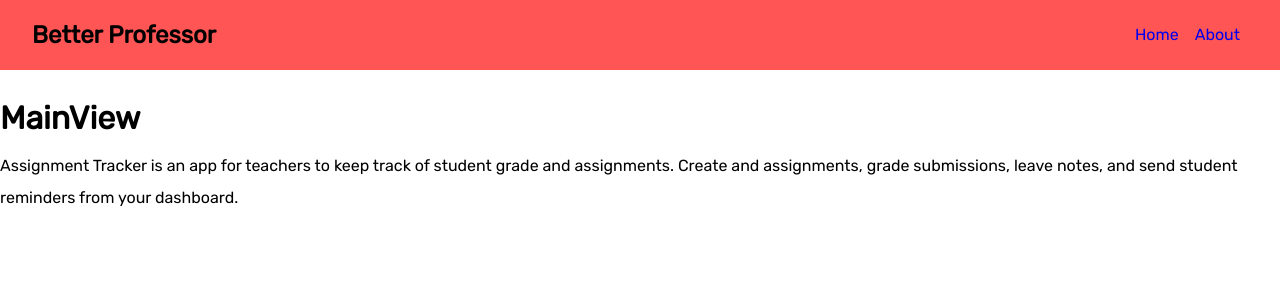
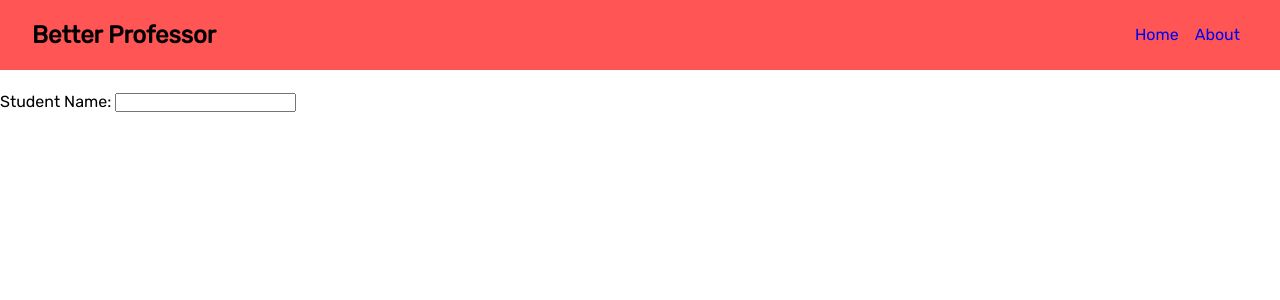
Before and after one commit to derpwanda/betterprof, a React (Create React App) app in the folder assigntracker/: page / in a window 1280 px wide. Shown: the top 300 px of the page. Built offline with nearby package versions, Linux system fonts and the light colour scheme.

Commit message:
basic form handling successful

```diff
--- a/assigntracker/src/App.js
+++ b/assigntracker/src/App.js
@@ -13,8 +13,8 @@ class App extends Component {
                     <Navigation title='Better Professor' />
                     <div>
                         <Route exact path='/about' component={About} />
+                        <Route exact path='/' component={MainView} />
                     </div>
-                    <MainView />
                 </div>
             </Router>
         );
--- a/assigntracker/src/components/pages/Main.js
+++ b/assigntracker/src/components/pages/Main.js
@@ -1,17 +1,32 @@
-import React, { Fragment } from "react";
+import React, { Component } from 'react'
 
-const MainView = () => {
-    return (
-        <Fragment>
-            <h1>MainView</h1>
-            <p>
-                Assignment Tracker is an app for teachers to keep track of
-                student grade and assignments. Create and assignments, grade
-                submissions, leave notes, and send student reminders from your
-                dashboard.
-            </p>
-        </Fragment>
-    );
-};
+class MainView extends Component {
+    constructor(props) {
+        super(props)
 
-export default MainView;
+        this.state = {
+            studentname: ''
+        }
+    }
+
+    handleStudentnameChange = (event) => {
+        this.setState({
+            studentname: event.target.value
+        })
+    }
+
+    render() {
+        return (
+            <form>
+                <div>
+                    <label>Student Name: </label>
+                    <input type='text'
+                        value={this.state.studentname}
+                        onChange={this.handleStudentnameChange} />
+                </div>
+            </form>
+        )
+    }
+}
+
+export default MainView
```
